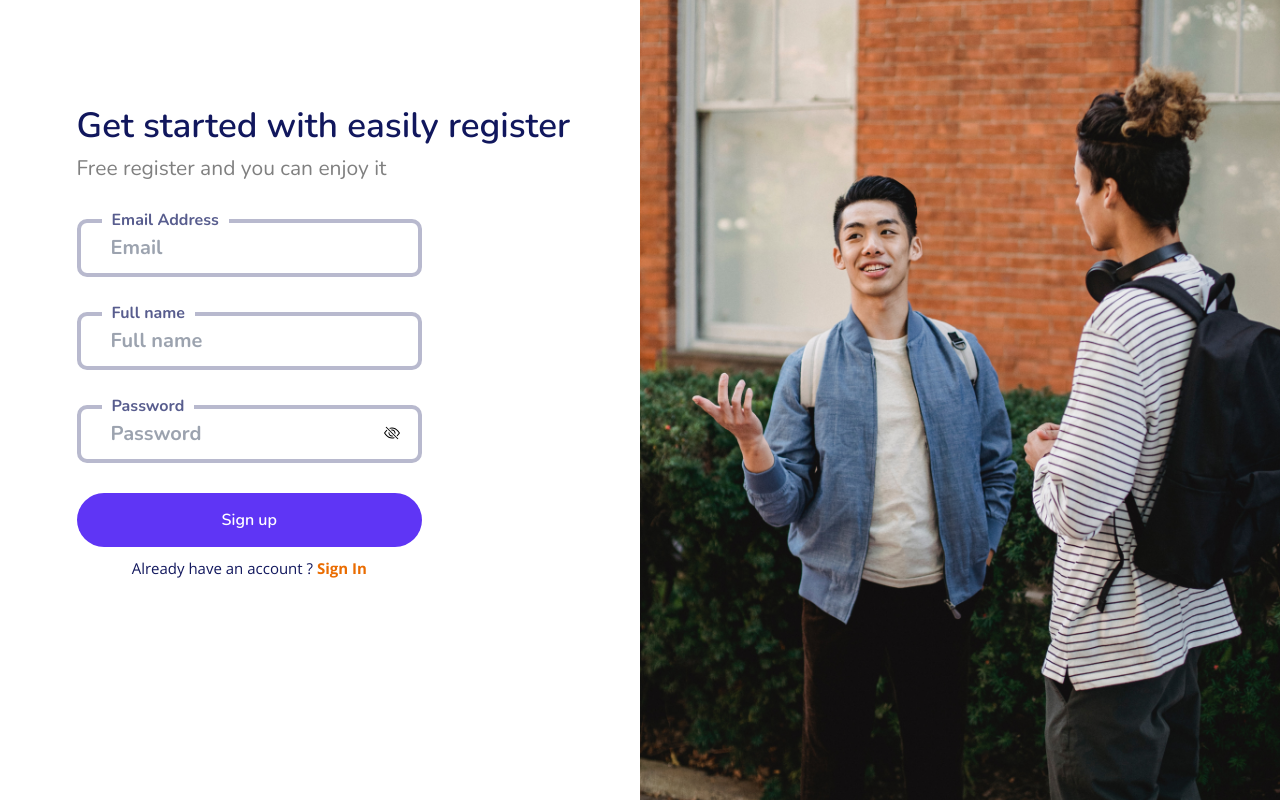
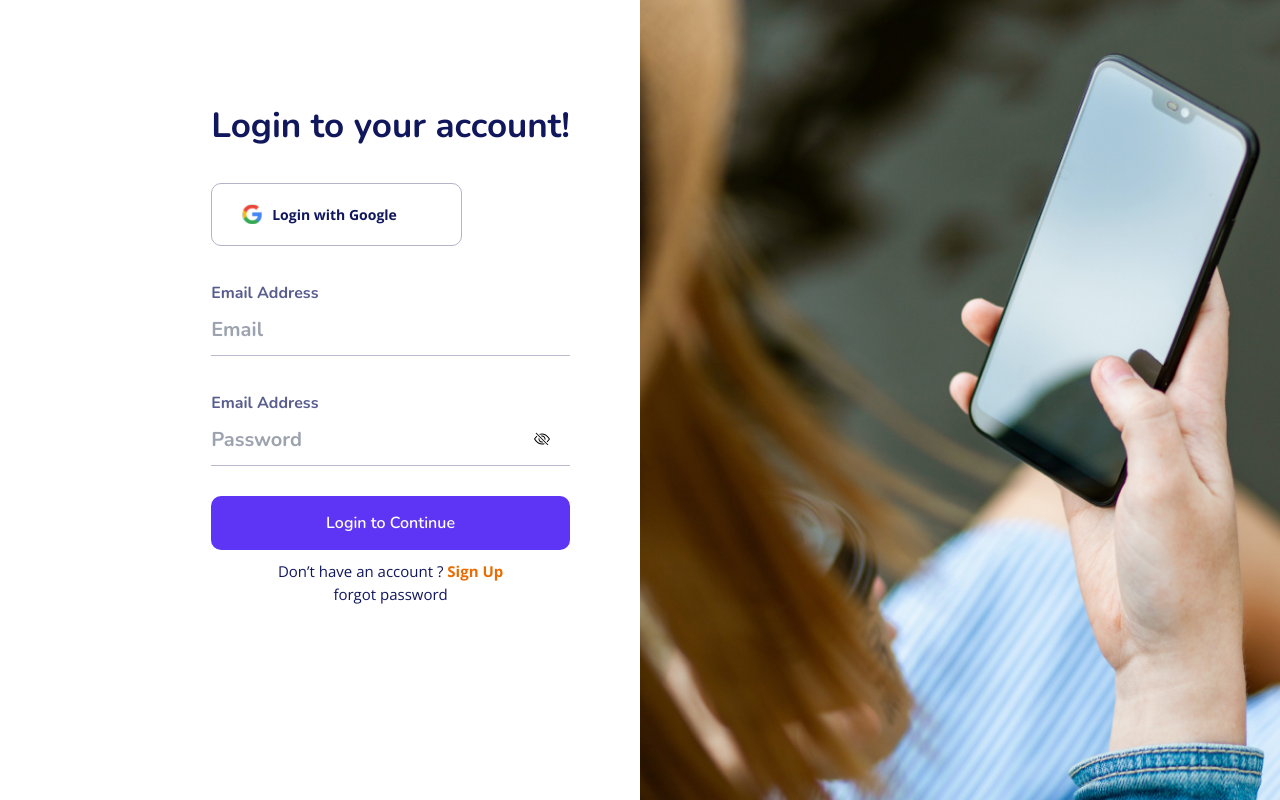
Before and after one commit to md-liton/Chatting-app-react, a React (Vite) app in the folder chatting-app-react/: page /login in a window 1280 px wide. Built offline with nearby package versions, Linux system fonts and the light colour scheme.

Commit message:
chatting-app-react

```diff
--- a/chatting-app-react/package.json
+++ b/chatting-app-react/package.json
@@ -14,6 +14,7 @@
     "react": "^18.2.0",
     "react-dom": "^18.2.0",
     "react-icons": "^4.11.0",
+    "react-router-dom": "^6.16.0",
     "react-toastify": "^9.1.3"
   },
   "devDependencies": {
--- a/chatting-app-react/src/App.jsx
+++ b/chatting-app-react/src/App.jsx
@@ -8,7 +8,6 @@ function App() {
   return (
     <>
     <Registration></Registration>
-    {/* <Login></Login> */}
     </>
   )
 }
--- /dev/null
+++ b/chatting-app-react/src/Components/ForgotPassword/ForgotPassword.jsx
@@ -0,0 +1,42 @@
+import React, { useState } from 'react';
+import { Link } from 'react-router-dom';
+import { ToastContainer, toast } from 'react-toastify';
+import { getAuth, sendPasswordResetEmail } from "firebase/auth";
+
+const ForgotPassword = () => {
+  const auth = getAuth();
+  const [email, setEmail]=useState()
+
+  const handleForgot =()=>{
+    sendPasswordResetEmail(auth, email)
+    .then(() => {
+      setEmail('')
+      toast.success('please check your email and reset your password ');
+    })
+    .catch((error) => {
+      const errorCode = error.code;
+      toast.error('input your valid email or try again');
+    // ..
+    });
+  }
+
+
+  return (
+    <>
+    <section className='h-screen flex justify-center items-center bg-[#6499E9]'>
+    <ToastContainer position="top-center" theme="dark"/>
+        <div className='bg-[#A6F6FF] h-[250px] w-[400px] p-[50px] rounded-[10px]'>
+            <h2 className='text-primary_color font-bold font-nunito text-[25px]'>Forgot Password</h2>
+            <p className='text-primary_color font-bold font-nunito text-[15px]'>Email</p>
+            <input onChange={(e)=> setEmail(e.target.value)} className='mb-[15px] bg-transparent border-b-[1px] border-black w-full py-[10px] focus:outline-none' type="email " placeholder='Enter Your Email' />
+            <div className='flex gap-[25px]'>
+                <Link onClick={handleForgot} className='py-[10px] px-[25px] bg-primary_color rounded-[10px] text-white'>Reset</Link>
+                <Link to='/login'  className='py-[10px] px-[25px] bg-primary_color rounded-[10px] text-white'>Back to Login</Link>
+            </div>
+        </div>
+    </section>
+    </>
+  )
+}
+
+export default ForgotPassword
--- /dev/null
+++ b/chatting-app-react/src/Components/Home/Home.jsx
@@ -0,0 +1,10 @@
+import React from 'react'
+
+const Home = () => {
+  return (
+    <div>
+    </div>
+  )
+}
+
+export default Home
--- a/chatting-app-react/src/Components/Login/Login.jsx
+++ b/chatting-app-react/src/Components/Login/Login.jsx
@@ -1,9 +1,17 @@
-import React, { useState } from 'react'
-import {BsEyeSlash,BsEye} from 'react-icons/bs'
-import login from '../../assets/login.jpg'
-import google from '../../assets/google.svg'
+import React, { useState } from 'react';
+import {BsEyeSlash,BsEye} from 'react-icons/bs';
+import login from '../../assets/login.jpg';
+import google from '../../assets/google.svg';
+import { Link,useNavigate } from 'react-router-dom';
+import { ToastContainer, toast } from 'react-toastify';
+import { getAuth, signInWithEmailAndPassword, signInWithPopup, GoogleAuthProvider } from "firebase/auth";
 
 const Login = () => {
+    const auth = getAuth();
+    const navigate = useNavigate();
+    const provider = new GoogleAuthProvider();
+
+
     const [email,setEmail]=useState('')
     const [emailErr,setEmailErr]=useState('')
 
@@ -35,31 +43,48 @@ const Login = () => {
         }
         if(!password){
             setPasswordErr('please give your password');
-        }else{
-            if(!/^(?=.*[a-z])/.test(password)){
-                setPasswordErr('please use small latter')
-            }else if(!/^(?=.*[A-Z])/.test(password)){
-                setPasswordErr('please use capital latter')
-            }else if(!/^(?=.*[0-9])/.test(password)){
-                setPasswordErr('please use number')
-            }else if(!/^(?=.*[!@#$%^&*])/.test(password)){
-                setPasswordErr('please symble')
-            }else if(!/^(?=.{8,})/.test(password)){
-                setPasswordErr('minimum 8 charecter')
-            }
+        }
+        if(email && password){
+            signInWithEmailAndPassword(auth, email, password)
+            .then(() => {
+                toast.success('login successful ');
+                    setEmail('')
+                    setPassword('')
+                    setTimeout(()=>{
+                            navigate('/')
+                        },3000)
+                })
+                .catch((error) => {
+                    const errorCode = error.code;
+                    if(errorCode.includes('auth/invalid-login-credentials')){
+                        toast.error('user not match...please try again');
+                }
+            });
         }
 
+    }
+
+    const handleGoogle =()=>{
+        signInWithPopup(auth, provider)
+        .then(() => {
+            setTimeout(()=>{
+                navigate('/')
+            },3000)
+        }).catch((error) => {
+            const errorCode = error.code;
+        });
     }
 
 
   return (
     <>
     <section className="registration">
+    <ToastContainer position="top-center" theme="dark"/>
         <div className="registration_main flex">
             <div className="registration_left w-1/2 flex justify-end pt-[100px] pr-[70px]">
                 <div className="inf ">
                     <h1 className="font-nunito font-bold text-[35px] text-secondary_color">Login to your account!</h1>
-                    <div className='w-[70%] flex gap-[10px] text-[14px] font-bold font-open text-secondary_color border border-[#B3B3C9] mt-[30px] py-[20px] pl-[30px] pr-[40px] rounded-[10px] cursor-pointer'>
+                    <div onClick={handleGoogle} className='w-[70%] flex gap-[10px] text-[14px] font-bold font-open text-secondary_color border border-[#B3B3C9] mt-[30px] py-[20px] pl-[30px] pr-[40px] rounded-[10px] cursor-pointer'>
                         <img src={google} alt="img" />
                         <p>Login with Google</p>
                     </div>
@@ -83,7 +108,10 @@ const Login = () => {
                     <div onClick={handleLogin}>
                         <button  className="mt-[30px] text-center w-full py-[15px]  bg-primary_color rounded-[10px] text[20px] font-nunito font-semibold text-white">Login to Continue</button>
                     </div>
-                    <p className="mt-[10px] text-[15px] font-normal font-open text-secondary_color">Don’t have an account ? <span className="font-bold text-[#EA6C00] cursor-pointer">Sign In</span></p>
+                    <p className="mt-[10px] text-center text-[15px] font-normal font-open text-secondary_color">Don’t have an account ? <Link to='/registration' className="font-bold text-[#EA6C00] cursor-pointer">Sign Up</Link ></p>
+                    <div className='text-center'>
+                    <Link to='/forgotpassword' className="mt-[10px]  text-[15px] font-normal font-open text-secondary_color cursor-pointer">forgot password</Link>
+                    </div>
 
 
                 </div>
--- a/chatting-app-react/src/Components/Registration/Registration.jsx
+++ b/chatting-app-react/src/Components/Registration/Registration.jsx
@@ -3,9 +3,11 @@ import Registration_img from '../../assets/registration.png';
 import {BsEyeSlash,BsEye} from 'react-icons/bs';
 import { ToastContainer, toast } from 'react-toastify';
 import { getAuth, createUserWithEmailAndPassword , sendEmailVerification} from "firebase/auth";
+import { Link,useNavigate } from 'react-router-dom';
 
 const Registration = () => {
     const auth = getAuth();
+    const navigate = useNavigate();
 
     const [email , setEmail] = useState('')
     const [fullName , setFullName] = useState('')
@@ -64,6 +66,9 @@ const Registration = () => {
                     setEmail('')
                     setFullName('')
                     setPassword('')
+                    setTimeout(()=>{
+                        navigate('/login')
+                    },3000)
                 });
             }).catch((error) =>{
                 setEmailErr('this email already used');
@@ -134,7 +139,7 @@ const Registration = () => {
                     <div onClick={handleSubmit} >
                         <button  className="mt-[30px] text-center w-[70%] py-[15px]  bg-primary_color rounded-[100px] text[20px] font-nunito font-semibold text-white">Sign up</button>
                     </div>
-                    <p className="mt-[10px] text-center w-[70%] text-[15px] font-normal font-open text-secondary_color">Already  have an account ? <span className="font-bold text-[#EA6C00]">Sign In</span></p>
+                    <p className="mt-[10px] text-center w-[70%] text-[15px] font-normal font-open text-secondary_color">Already  have an account ? <Link to='/Login' className="font-bold text-[#EA6C00] cursor-pointer">Sign In</Link></p>
 
 
                 </div>
--- a/chatting-app-react/src/main.jsx
+++ b/chatting-app-react/src/main.jsx
@@ -1,12 +1,39 @@
-import React from 'react'
-import ReactDOM from 'react-dom/client'
-import App from './App.jsx'
-import './index.css'
+import React from 'react';
+import ReactDOM from 'react-dom/client';
+import App from './App.jsx';
+import './index.css';
 import 'react-toastify/dist/ReactToastify.css';
-import './firebaseConfig.jsx'
+import './firebaseConfig.jsx';
+import {
+  createBrowserRouter,
+  RouterProvider,
+} from "react-router-dom";
+import Registration from './Components/Registration/Registration.jsx';
+import Login from './Components/Login/Login.jsx';
+import Home from './Components/Home/Home.jsx';
+import ForgotPassword from './Components/ForgotPassword/ForgotPassword.jsx';
+
+const router = createBrowserRouter([
+  {
+    path: "/",
+    element: <Home/>,
+  },
+  {
+    path: "/registration",
+    element: <Registration/>,
+  },
+  {
+    path: "/login",
+    element: <Login/>,
+  },
+  {
+    path: "/forgotpassword",
+    element: <ForgotPassword/>,
+  },
+]);
 
 ReactDOM.createRoot(document.getElementById('root')).render(
   <React.StrictMode>
-    <App />
+    <RouterProvider router={router} />
   </React.StrictMode>,
 )
```
Also changed, not shown: 1 other file (tests, documents, lock files or other folders).
